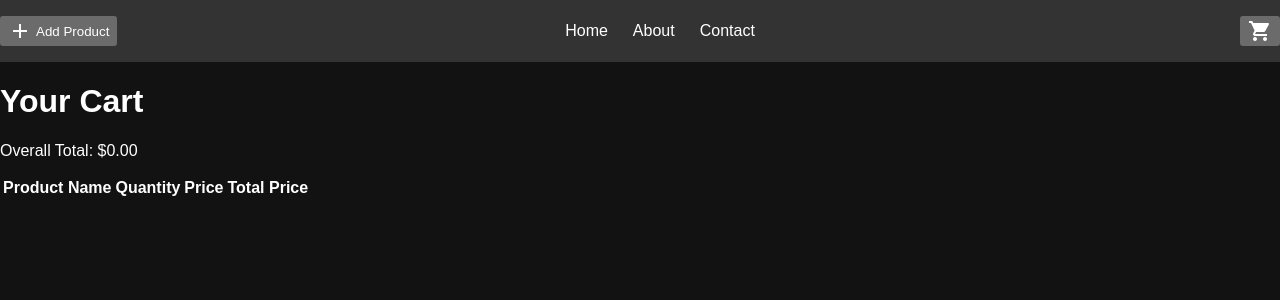
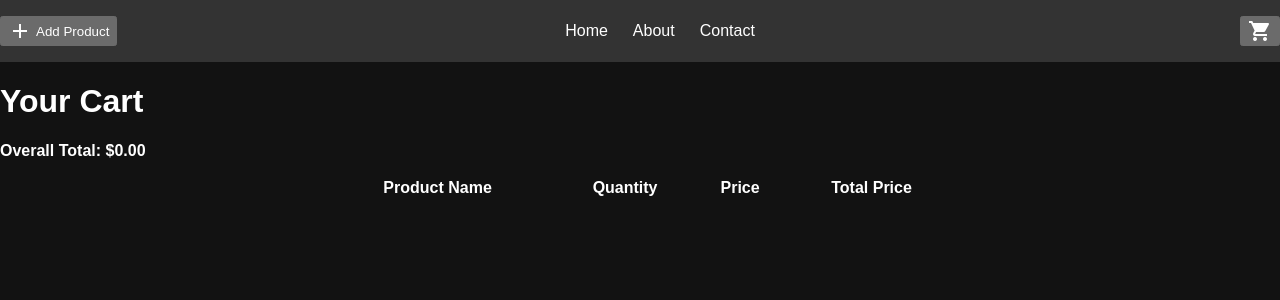
Before and after one commit to MarkoMesel/Furniture-Store, an Angular app: page /cart in a window 1280 px wide. Shown: the top 300 px of the page. Built offline with nearby package versions, Linux system fonts and the light colour scheme.

Commit message:
Styled cart table and total price display in cart.component.scss

```diff
--- a/src/app/cart/cart.component.scss
+++ b/src/app/cart/cart.component.scss
@@ -0,0 +1,15 @@
+.price-summary {
+    font-weight: bold;
+  }
+
+.cart-table {
+    display: table;
+    width: 50%;
+    margin-left: auto;
+    margin-right: auto;
+
+    th, td {
+        text-align: center;
+        vertical-align: middle;
+      }
+}
```
